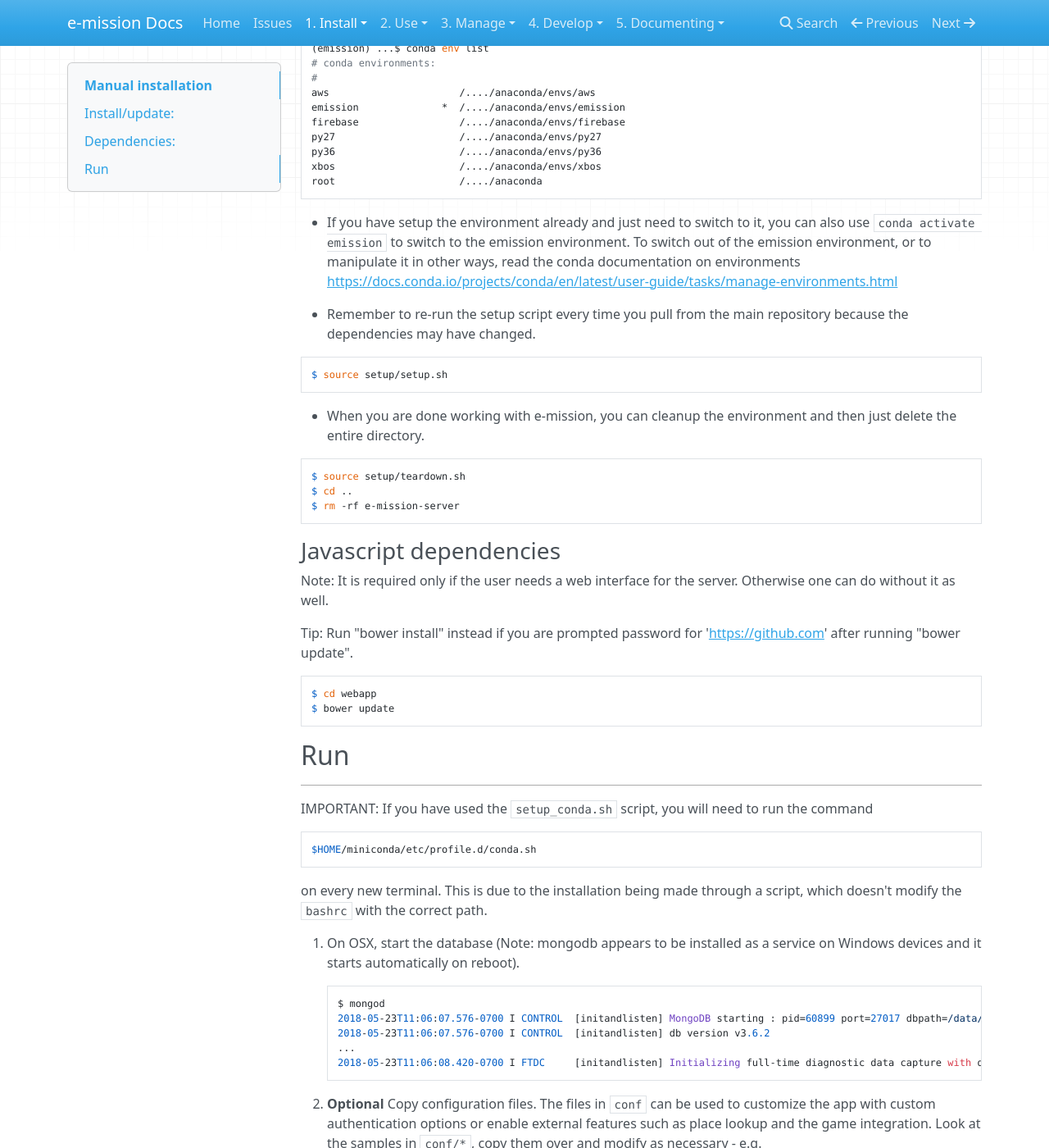
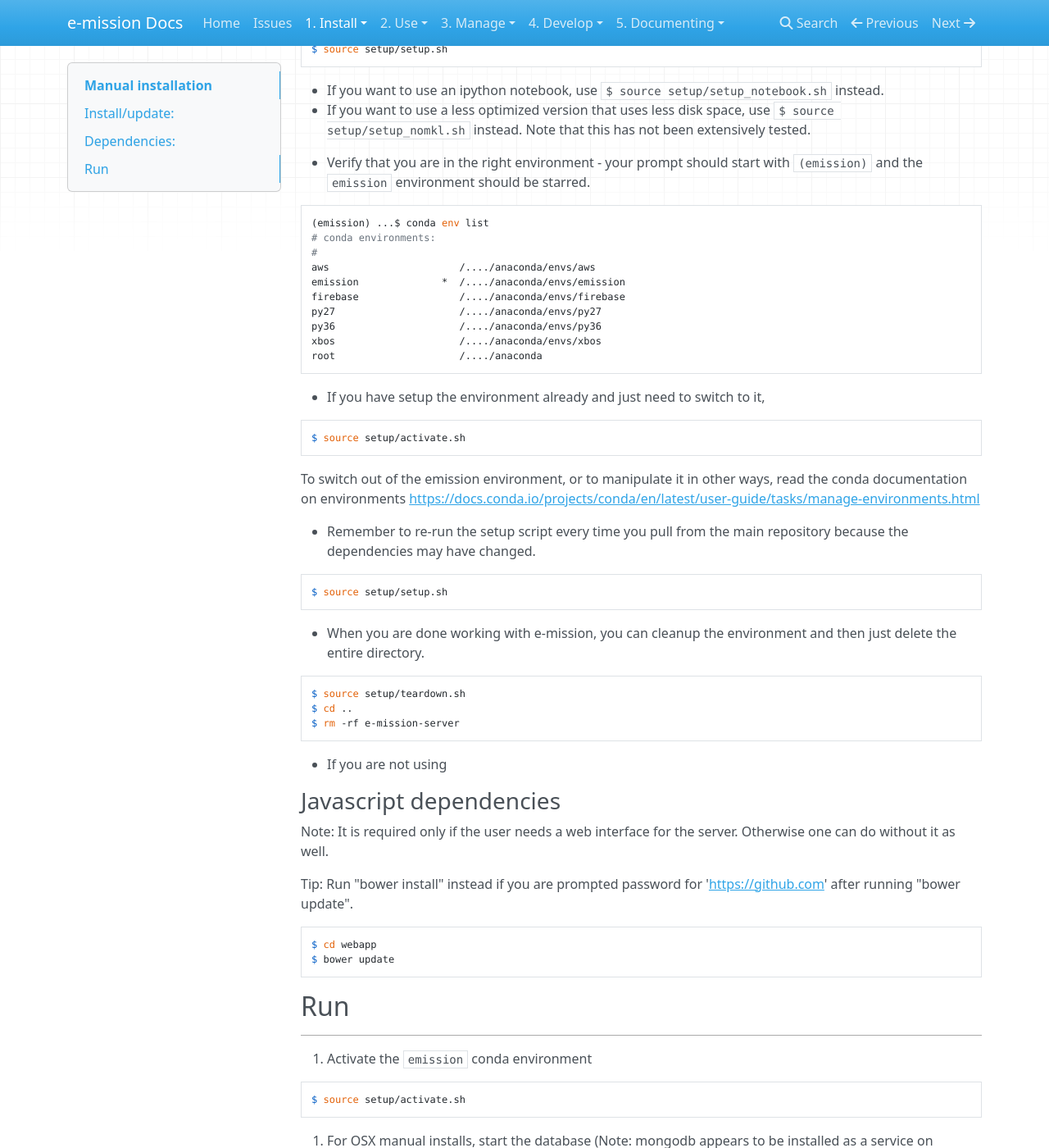
Before and after one commit to e-mission/e-mission-docs, an MkDocs documentation site: the page built from docs/install/manual_install.md, in a window 1280 px wide and 1400 px high, scrolled down 2055 px. Shown: the whole window at 82% size. Built offline with MkDocs 1.6.1, drawn with Linux system fonts in a browser that asks for light colours; nearby versions of some CDN libraries; some of the changed text lies outside the part shown.

Commit message:
Update to handle setup/activation improvements
e.g. https://github.com/e-mission/e-mission-server/commit/ebb5cb820e755f6670fae3e5bcad9c9a605b0090

````diff
--- a/docs/install/manual_install.md
+++ b/docs/install/manual_install.md
@@ -41,8 +41,20 @@
 ## Dependencies: ##
 -------------------
 
-### Database: ###
-1. Install [Mongodb](http://www.mongodb.org/), version 3.4
+### Database (mongodb) ###
+Start [Mongodb](http://www.mongodb.org/), version 3.4.
+
+#### Using docker (recommended) ####
+
+```
+$ docker run mongo:3.4 -p 27017:27017
+```
+
+Note that the command above _does not persist_ the data if the container is restarted. Docker has additional options for persistence, composition, etc.
+
+#### Using manual install ####
+
+
   2. *Windows*: mongodb appears to be installed as a service on Windows devices and it starts automatically on reboot
   3. *OSX*: You want to install homebrew and then use homebrew to install mongodb. Follow these instruction on how to do so ---> (https://docs.mongodb.com/v3.4/tutorial/install-mongodb-on-ubuntu/)
   4. *Ubuntu*: http://docs.mongodb.org/manual/tutorial/install-mongodb-on-ubuntu/
@@ -97,7 +109,13 @@
   root                     /..../anaconda
   ```
 
-- If you have setup the environment already and just need to switch to it, you can also use `conda activate emission` to switch to the emission environment. To switch out of the emission environment, or to manipulate it in other ways, read the conda documentation on environments https://docs.conda.io/projects/conda/en/latest/user-guide/tasks/manage-environments.html
+- If you have setup the environment already and just need to switch to it,
+
+  ```
+  $ source setup/activate.sh
+  ```
+
+  To switch out of the emission environment, or to manipulate it in other ways, read the conda documentation on environments https://docs.conda.io/projects/conda/en/latest/user-guide/tasks/manage-environments.html
 
 - Remember to re-run the setup script every time you pull from the main repository because the dependencies may have changed.
 
@@ -113,6 +131,9 @@
   $ rm -rf e-mission-server
   ```
 
+- If you are not using
+
+
 ### Javascript dependencies ###
 
 Note: It is required only if the user needs a  web interface for the server. Otherwise one can do without it as well.
@@ -125,14 +146,14 @@
 ## Run ##
 ---------
 
-IMPORTANT: If you have used the ```setup_conda.sh``` script, you will need to run the command
-  ```
-  $HOME/miniconda/etc/profile.d/conda.sh
-  ```
-  on every new terminal. This is due to the installation being made through a script, which doesn't modify the ```bashrc```                       with the correct path.
+1. Activate the `emission` conda environment
+
+   ```
+   $ source setup/activate.sh
+   ```
 
 
-1. On OSX, start the database  (Note: mongodb appears to be installed as a service on Windows devices and it starts automatically on reboot).
+1. For OSX manual installs, start the database  (Note: mongodb appears to be installed as a service on Windows devices and it starts automatically on reboot).
 
         $ mongod
         2018-05-23T11:06:07.576-0700 I CONTROL  [initandlisten] MongoDB starting : pid=60899 port=27017 dbpath=/data/db 64-bit ...
````
